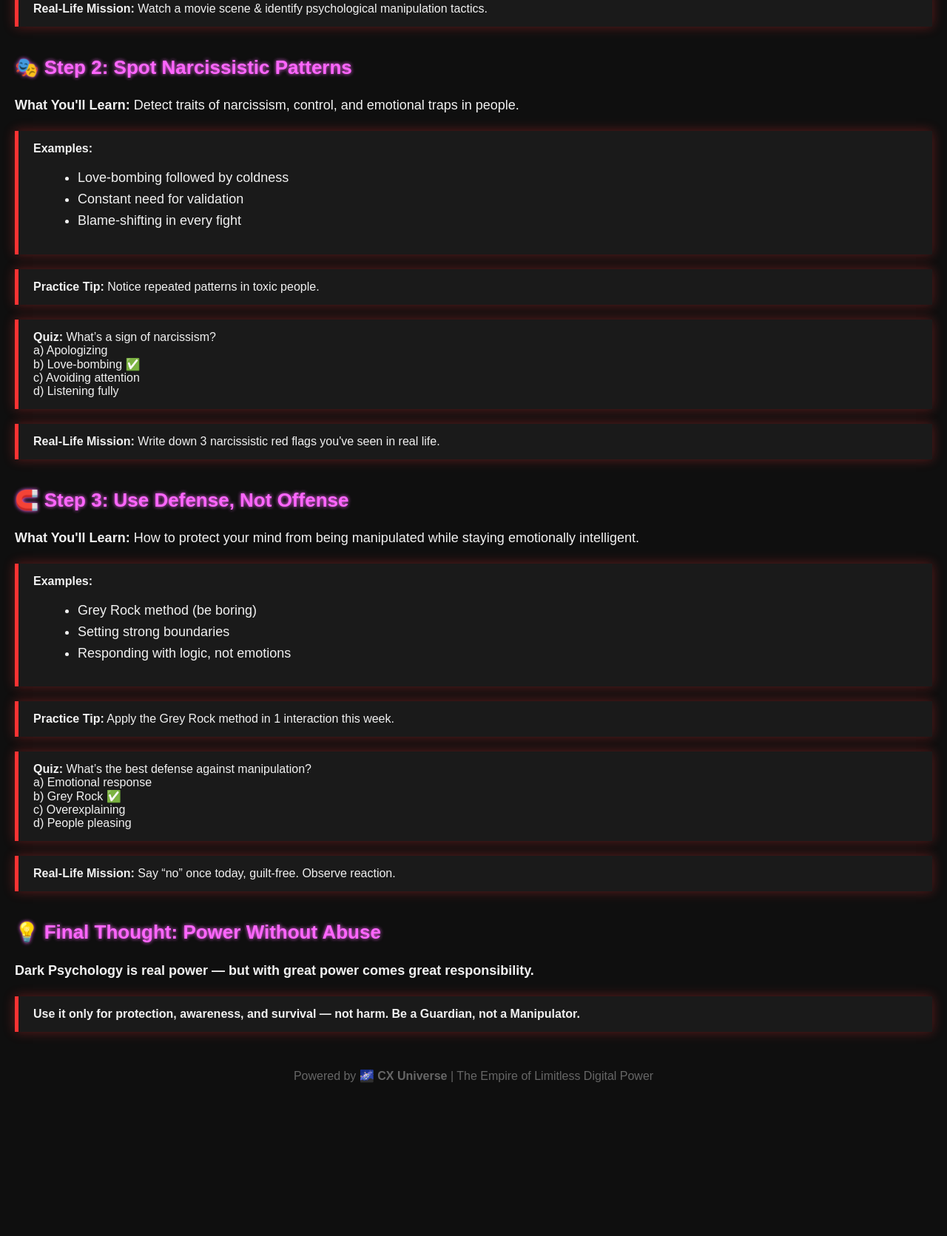
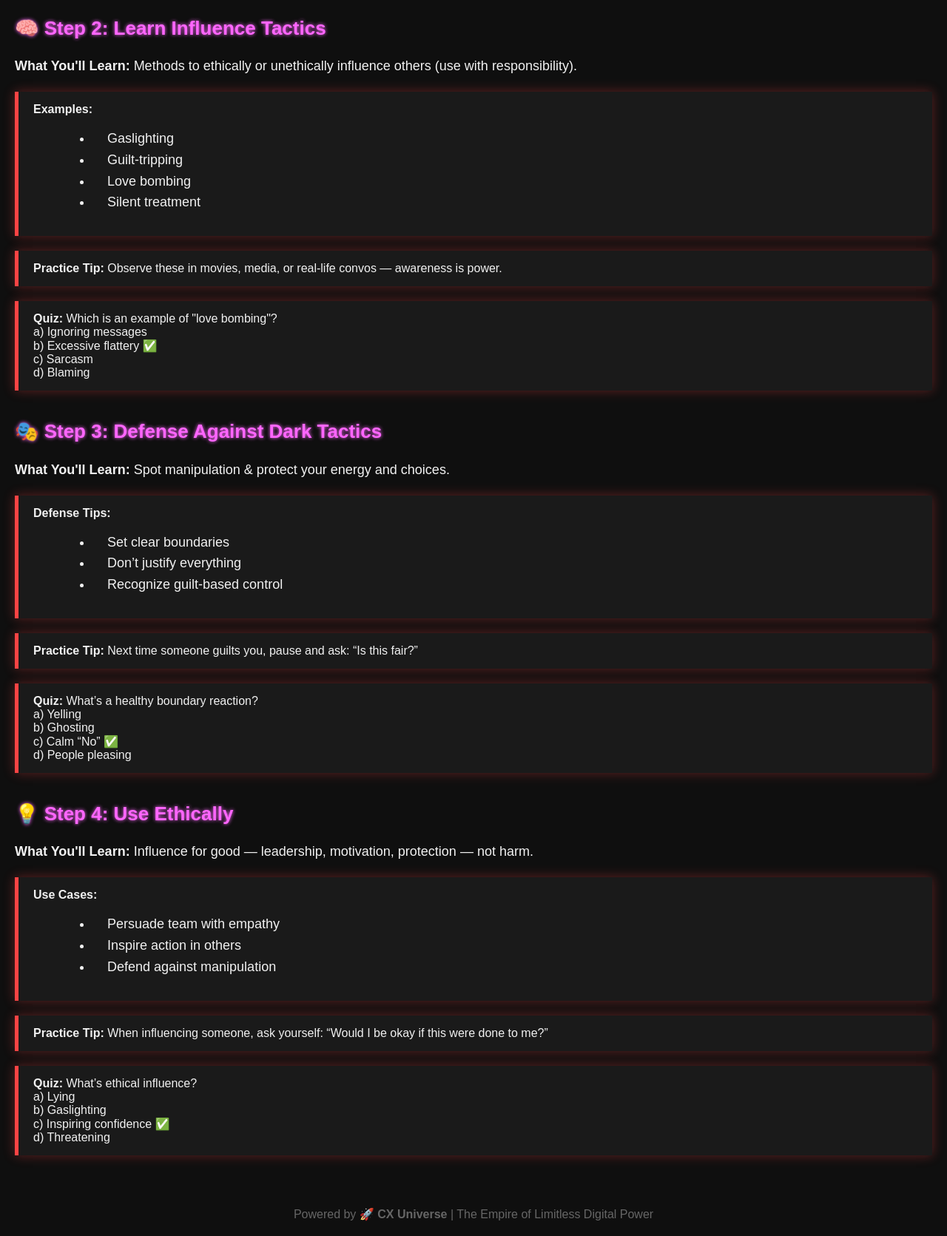
Before and after one commit to Himan5u/cx-universe-site, a plain HTML site: page dark-psychology.html in a window 1280 px wide. Shown: the part 684-2355 px from the top of the page at 74% size. Before the commit the page ends 2168 px from the top, so only its background shows below. Drawn offline with Linux system fonts and the light colour scheme.

Commit message:
Update dark-psychology.html

```diff
--- a/dark-psychology.html
+++ b/dark-psychology.html
@@ -3,14 +3,14 @@
 <head>
   <meta charset="UTF-8" />
   <meta name="viewport" content="width=device-width, initial-scale=1.0"/>
-  <title>Dark Psychology Tactics | CX Universe</title>
+  <title>Dark Psychology Tactics</title>
   <style>
     body {
       background: #0f0f0f;
       font-family: Arial, sans-serif;
       color: #f1f1f1;
       margin: 0;
-      padding: 20px;
+      padding: 0;
     }
     nav {
       background-color: #111;
@@ -32,40 +32,42 @@
     h1 {
       font-size: 36px;
       text-align: center;
-      color: #ff3333;
-      text-shadow: 0 0 10px #ff3333;
-      margin-bottom: 30px;
+      color: #ff4444;
+      text-shadow: 0 0 10px #ff4444;
+      margin: 30px 0;
     }
     h2 {
       font-size: 26px;
       color: #ff66ff;
       text-shadow: 0 0 5px #ff66ff;
       margin-top: 40px;
+      padding: 0 20px;
     }
     p, li {
       font-size: 18px;
       line-height: 1.6;
+      padding: 0 20px;
     }
     .box {
       background: #1a1a1a;
-      border-left: 5px solid #ff3333;
+      border-left: 5px solid #ff4444;
       padding: 15px 20px;
-      margin: 20px 0;
-      box-shadow: 0 0 15px #ff333355;
+      margin: 20px;
+      box-shadow: 0 0 15px #ff444455;
     }
     ul {
-      margin-left: 20px;
+      margin-left: 40px;
     }
     footer {
       text-align: center;
       margin-top: 50px;
       font-size: 16px;
       color: #666;
+      padding: 20px;
     }
   </style>
 </head>
 <body>
-
   <!-- Navbar -->
   <nav>
     <a href="index.html">Home</a>
@@ -75,52 +77,60 @@
 
   <h1>🧠 DARK PSYCHOLOGY TACTICS</h1>
 
-  <h2>🕵️ Step 1: Understand Manipulation Basics</h2>
-  <p><strong>What You'll Learn:</strong> How dark psychology is used to influence thoughts and behaviors without detection.</p>
+  <h2>🔍 Step 1: Understand Human Weaknesses</h2>
+  <p><strong>What You'll Learn:</strong> Identify core vulnerabilities like fear, guilt, ego, and desire.</p>
   <div class="box">
     <strong>Examples:</strong>
     <ul>
-      <li>Guilt-tripping to control decisions</li>
-      <li>Gaslighting to create self-doubt</li>
-      <li>Mirroring to build fake trust</li>
+      <li>Fear of rejection</li>
+      <li>Desire for approval</li>
+      <li>Guilt after mistakes</li>
+      <li>Ego when challenged</li>
     </ul>
   </div>
-  <div class="box"><strong>Practice Tip:</strong> Spot manipulation in ads or conversations for 3 days. Write it down.</div>
-  <div class="box"><strong>Quiz:</strong> What is gaslighting?<br>a) Supporting someone<br>b) Making them question reality ✅<br>c) Motivating them<br>d) Arguing constantly</div>
-  <div class="box"><strong>Real-Life Mission:</strong> Watch a movie scene & identify psychological manipulation tactics.</div>
+  <div class="box"><strong>Practice Tip:</strong> Reflect on your past reactions — which weakness was triggered?</div>
+  <div class="box"><strong>Quiz:</strong> Which of these is an ego trigger?<br>a) Praise<br>b) Silence<br>c) Insult ✅<br>d) Agreement</div>
 
-  <h2>🎭 Step 2: Spot Narcissistic Patterns</h2>
-  <p><strong>What You'll Learn:</strong> Detect traits of narcissism, control, and emotional traps in people.</p>
+  <h2>🧠 Step 2: Learn Influence Tactics</h2>
+  <p><strong>What You'll Learn:</strong> Methods to ethically or unethically influence others (use with responsibility).</p>
   <div class="box">
     <strong>Examples:</strong>
     <ul>
-      <li>Love-bombing followed by coldness</li>
-      <li>Constant need for validation</li>
-      <li>Blame-shifting in every fight</li>
+      <li>Gaslighting</li>
+      <li>Guilt-tripping</li>
+      <li>Love bombing</li>
+      <li>Silent treatment</li>
     </ul>
   </div>
-  <div class="box"><strong>Practice Tip:</strong> Notice repeated patterns in toxic people.</div>
-  <div class="box"><strong>Quiz:</strong> What’s a sign of narcissism?<br>a) Apologizing<br>b) Love-bombing ✅<br>c) Avoiding attention<br>d) Listening fully</div>
-  <div class="box"><strong>Real-Life Mission:</strong> Write down 3 narcissistic red flags you've seen in real life.</div>
+  <div class="box"><strong>Practice Tip:</strong> Observe these in movies, media, or real-life convos — awareness is power.</div>
+  <div class="box"><strong>Quiz:</strong> Which is an example of "love bombing"?<br>a) Ignoring messages<br>b) Excessive flattery ✅<br>c) Sarcasm<br>d) Blaming</div>
 
-  <h2>🧲 Step 3: Use Defense, Not Offense</h2>
-  <p><strong>What You'll Learn:</strong> How to protect your mind from being manipulated while staying emotionally intelligent.</p>
+  <h2>🎭 Step 3: Defense Against Dark Tactics</h2>
+  <p><strong>What You'll Learn:</strong> Spot manipulation & protect your energy and choices.</p>
   <div class="box">
-    <strong>Examples:</strong>
+    <strong>Defense Tips:</strong>
     <ul>
-      <li>Grey Rock method (be boring)</li>
-      <li>Setting strong boundaries</li>
-      <li>Responding with logic, not emotions</li>
+      <li>Set clear boundaries</li>
+      <li>Don’t justify everything</li>
+      <li>Recognize guilt-based control</li>
     </ul>
   </div>
-  <div class="box"><strong>Practice Tip:</strong> Apply the Grey Rock method in 1 interaction this week.</div>
-  <div class="box"><strong>Quiz:</strong> What’s the best defense against manipulation?<br>a) Emotional response<br>b) Grey Rock ✅<br>c) Overexplaining<br>d) People pleasing</div>
-  <div class="box"><strong>Real-Life Mission:</strong> Say “no” once today, guilt-free. Observe reaction.</div>
+  <div class="box"><strong>Practice Tip:</strong> Next time someone guilts you, pause and ask: “Is this fair?”</div>
+  <div class="box"><strong>Quiz:</strong> What’s a healthy boundary reaction?<br>a) Yelling<br>b) Ghosting<br>c) Calm “No” ✅<br>d) People pleasing</div>
 
-  <h2>💡 Final Thought: Power Without Abuse</h2>
-  <p><strong>Dark Psychology is real power — but with great power comes great responsibility.</strong></p>
-  <div class="box"><strong>Use it only for protection, awareness, and survival — not harm. Be a Guardian, not a Manipulator.</strong></div>
+  <h2>💡 Step 4: Use Ethically</h2>
+  <p><strong>What You'll Learn:</strong> Influence for good — leadership, motivation, protection — not harm.</p>
+  <div class="box">
+    <strong>Use Cases:</strong>
+    <ul>
+      <li>Persuade team with empathy</li>
+      <li>Inspire action in others</li>
+      <li>Defend against manipulation</li>
+    </ul>
+  </div>
+  <div class="box"><strong>Practice Tip:</strong> When influencing someone, ask yourself: “Would I be okay if this were done to me?”</div>
+  <div class="box"><strong>Quiz:</strong> What’s ethical influence?<br>a) Lying<br>b) Gaslighting<br>c) Inspiring confidence ✅<br>d) Threatening</div>
 
-  <footer>Powered by 🌌 <strong>CX Universe</strong> | The Empire of Limitless Digital Power</footer>
+  <footer>Powered by 🚀 <strong>CX Universe</strong> | The Empire of Limitless Digital Power</footer>
 </body>
 </html>
```
